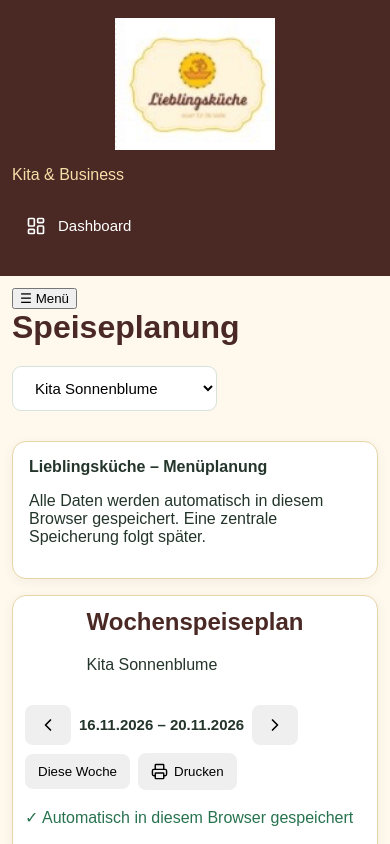
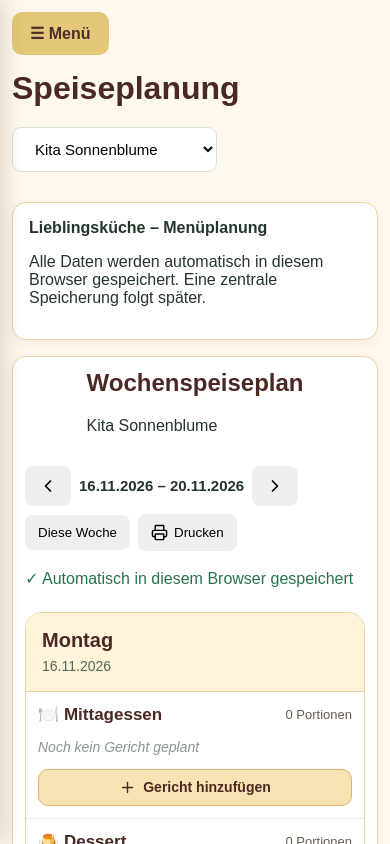
Before and after one commit to reitclub-lochau/Men-planer, a React (Vite) app: page / in a window 390 px wide. Shown: the top 844 px of the page. Built offline with nearby package versions, Linux system fonts and the light colour scheme.

Commit message:
Update index.css

```diff
--- a/src/index.css
+++ b/src/index.css
@@ -899,3 +899,44 @@ h1, h2, h3 {
     white-space: nowrap;
   }
 }
+/* Seitliches Menü für Smartphones */
+.menu-toggle {
+  display: none;
+}
+
+@media (max-width: 700px) {
+  .sidebar {
+    position: fixed;
+    top: 0;
+    left: 0;
+    width: 260px;
+    height: 100dvh;
+    overflow-y: auto;
+    z-index: 1000;
+    transform: translateX(-100%);
+    transition: transform 0.3s ease;
+    box-shadow: 4px 0 20px rgba(0, 0, 0, 0.15);
+  }
+
+  .sidebar.open {
+    transform: translateX(0);
+  }
+
+  .sidebar nav {
+    flex-direction: column;
+    overflow-x: visible;
+  }
+
+  .menu-toggle {
+    display: block;
+    padding: 12px 18px;
+    margin-bottom: 15px;
+    background: #e5c779;
+    color: #4a302b;
+    border: none;
+    border-radius: 10px;
+    font-size: 16px;
+    font-weight: bold;
+    cursor: pointer;
+  }
+}
```
